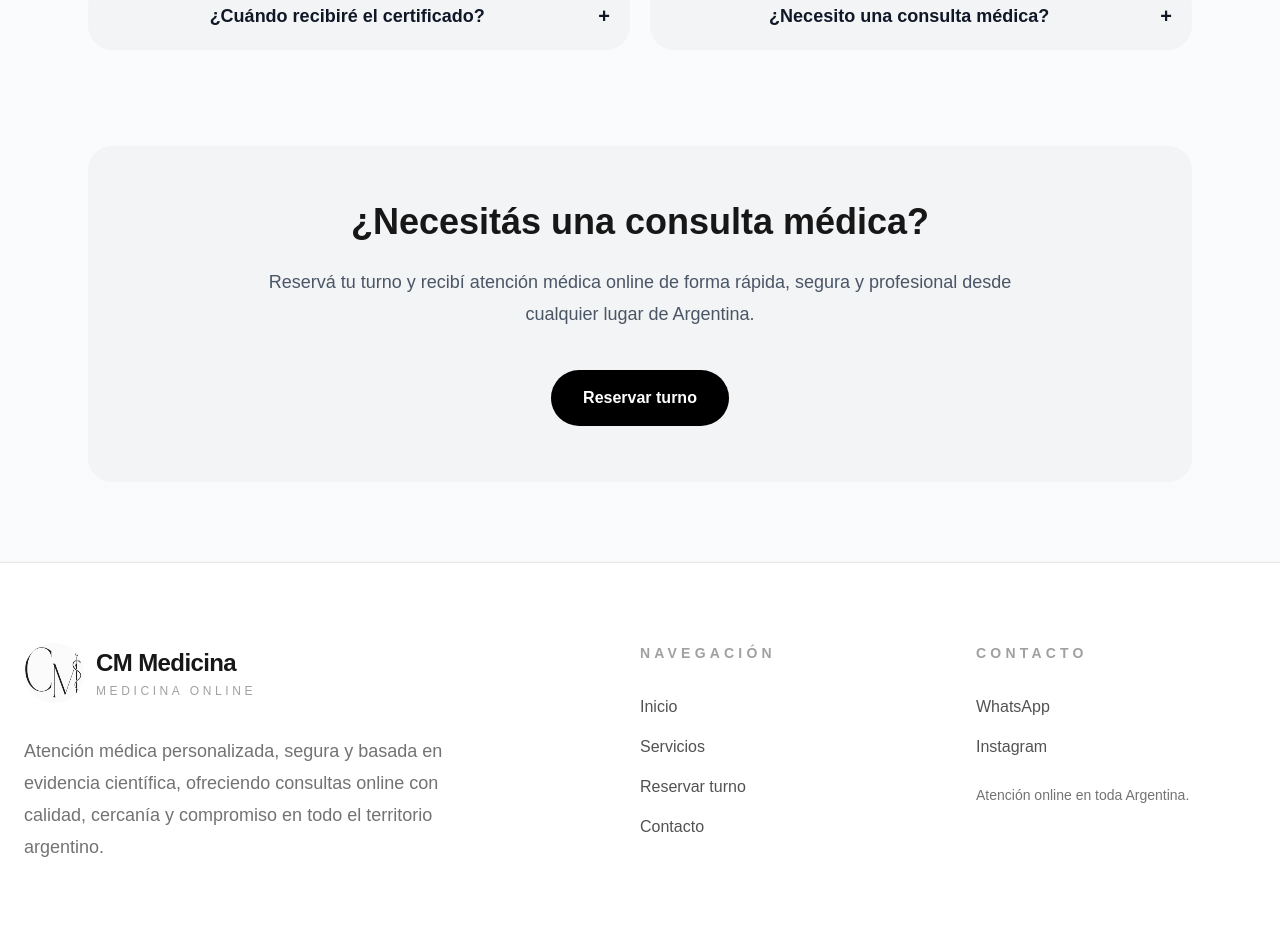
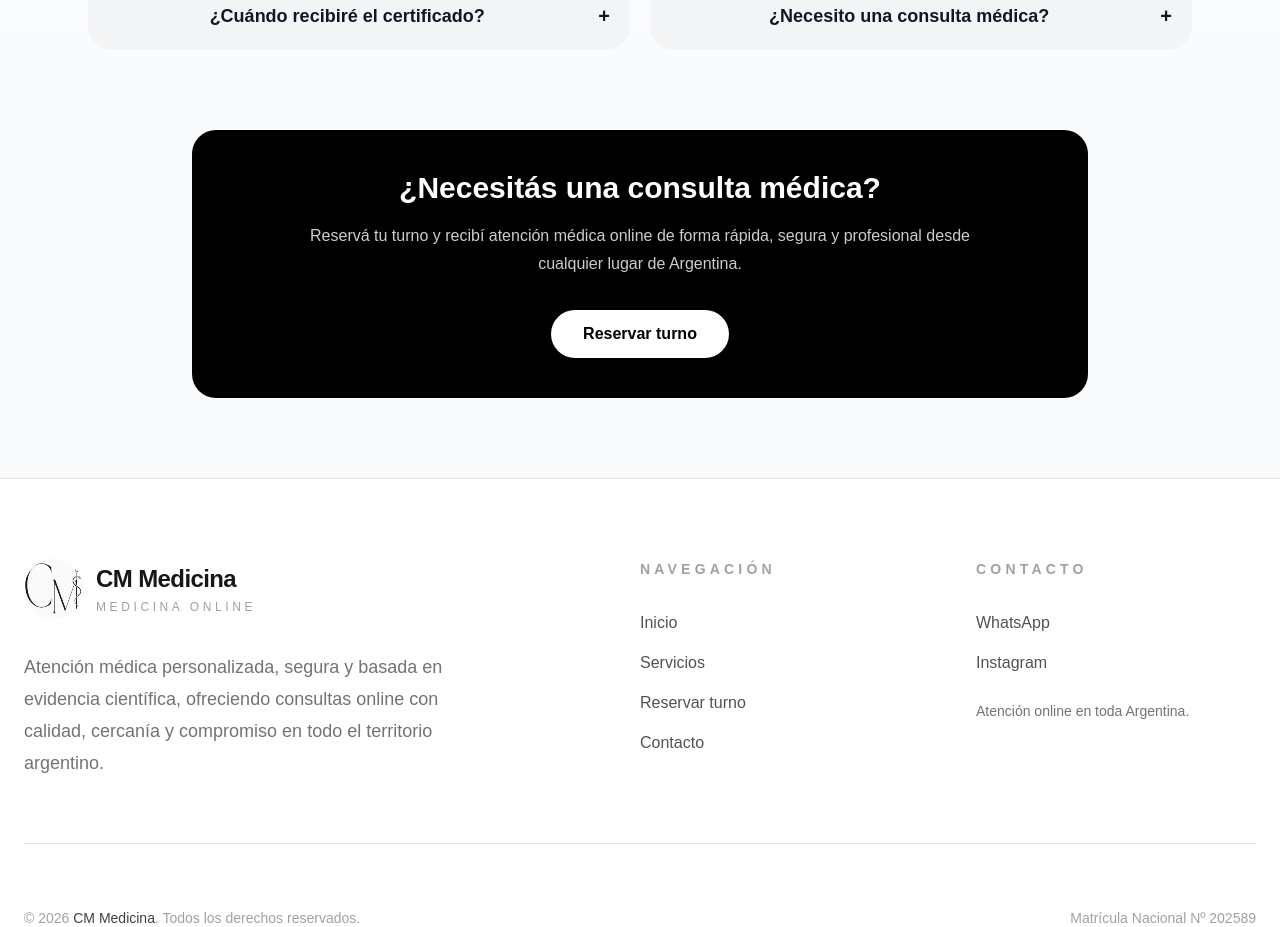
Before and after one commit to camillamacedo/cmmedicina, a Next.js app: page /certificado-medico in a window 1280 px wide. Shown: the part 2900-3827 px from the top of the page. Built offline with nearby package versions, Linux system fonts and the light colour scheme.

Commit message:
Update page.tsx

```diff
--- a/app/certificado-medico/page.tsx
+++ b/app/certificado-medico/page.tsx
@@ -420,26 +420,25 @@ export default function CertificadosMedicos() {
 </section>
         {/* CTA */}
 
-        <section className="mt-24 rounded-3xl bg-gray-100 px-10 py-14 text-center">
+<section className="mx-auto mt-20 max-w-4xl rounded-3xl bg-black px-8 py-10 text-center text-white">
 
-          <h2 className="text-4xl font-bold">
+  <h2 className="text-3xl font-bold">
     ¿Necesitás una consulta médica?
   </h2>
 
-          <p className="mx-auto mt-6 max-w-3xl text-lg leading-8 text-gray-600">
+  <p className="mx-auto mt-4 max-w-2xl text-base leading-7 text-white/80">
     Reservá tu turno y recibí atención médica online de forma rápida,
     segura y profesional desde cualquier lugar de Argentina.
   </p>
 
   <Link
     href="/reservar"
-            className="mt-10 inline-block rounded-full bg-black px-8 py-4 font-semibold text-white transition hover:bg-gray-800"
+    className="mt-8 inline-block rounded-full bg-white px-8 py-3 font-semibold text-black transition hover:bg-gray-200"
   >
     Reservar turno
   </Link>
 
 </section>
-
       </div>
 
     </main>
```
Lines whose indentation alone changed are shown as unchanged.
